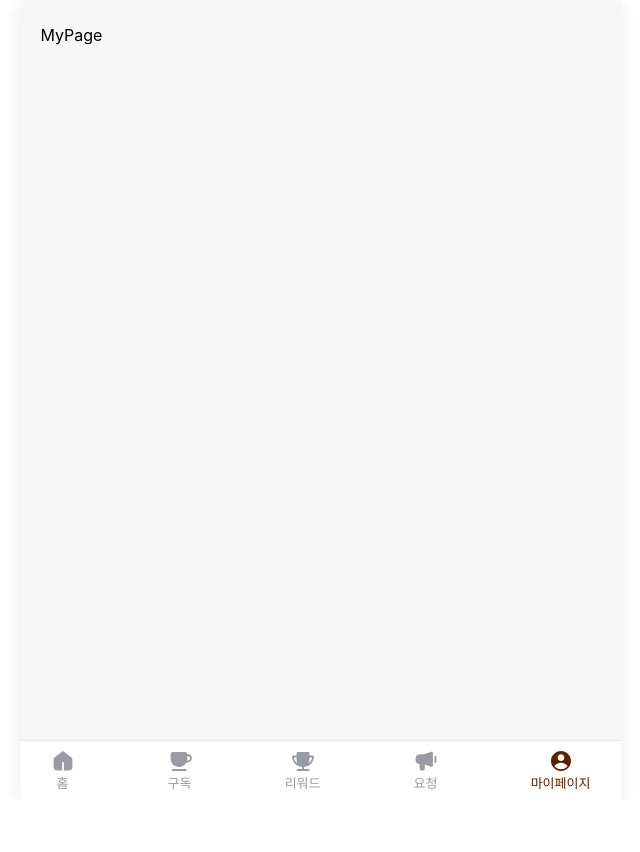
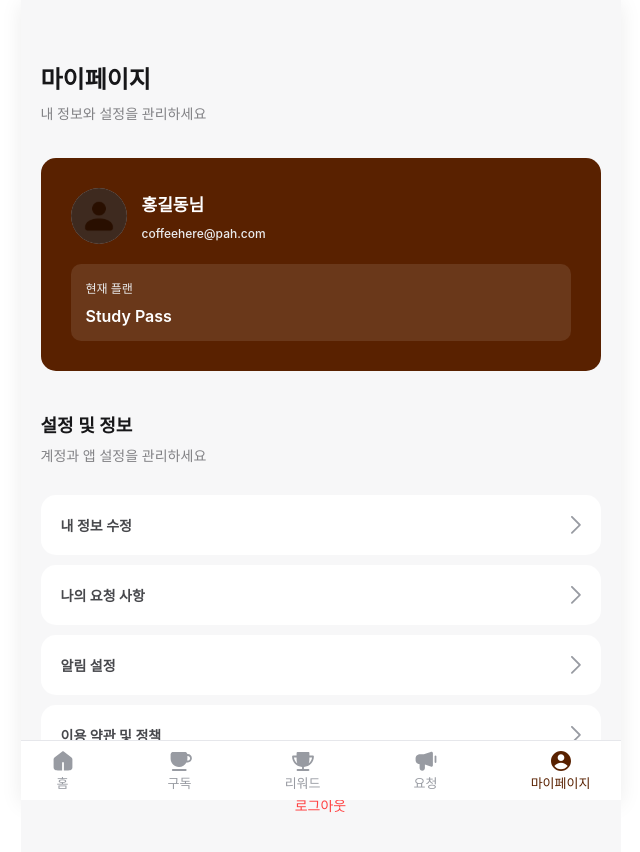
Before and after one commit to CoHe-CoffeeHere/CoHe_FE, a React (Vite) app: page /mypage in a window 1280 px wide. Shown: the top 852 px of the page, without its empty margins (312-952 px from the left). Before the commit the page ends 800 px from the top, so only its background shows below. Built offline with nearby package versions, Linux system fonts and the light colour scheme; a web font is replaced by a local one.

Commit message:
feat: myPage구현

```diff
--- /dev/null
+++ b/src/components/MyPageItem.tsx
@@ -0,0 +1,15 @@
+import myPageStyle from "../css/components/myPageItem.module.css";
+import arrowIcon from "../assets/pages/myPage/arrow-right.svg";
+
+type Props = {
+  text: string;
+};
+
+export default function MyPageItem({ text }: Props) {
+  return (
+    <div className={myPageStyle.items}>
+      <span>{text}</span>
+      <img src={arrowIcon} alt="arrow" />
+    </div>
+  );
+}
--- a/src/components/Requestcard.tsx
+++ b/src/components/Requestcard.tsx
@@ -5,7 +5,6 @@ import errorIcon from "../assets/pages/request/error.svg";
 import songIcon from "../assets/pages/request/song.svg";
 import arrowIcon from "../assets/pages/request/arrow-right.svg";
 import { Link } from "react-router-dom";
-import { useEffect, useState } from "react";
 
 type Props = {
   text1: string;
--- /dev/null
+++ b/src/css/components/myPageItem.module.css
@@ -0,0 +1,13 @@
+.items {
+  display: flex;
+  background-color: #ffffff;
+  align-items: center;
+  justify-content: space-between;
+  padding: 20px;
+  border-radius: 15px;
+}
+.items span {
+  font-size: 14px;
+  font-weight: 600;
+  color: #2e2f33e0;
+}
--- /dev/null
+++ b/src/css/pages/myPage.module.css
@@ -0,0 +1,94 @@
+/* 상단 텍스트 */
+.topTextDiv {
+  display: flex;
+  flex-direction: column;
+  gap: 8px;
+  margin-top: 35px;
+  margin-bottom: 35px;
+  position: relative;
+}
+.topName {
+  color: #171719;
+  font-size: 24px;
+  font-weight: 700;
+}
+.topComment {
+  color: #37383c9c;
+  font-size: 14px;
+  font-weight: 500;
+}
+
+/* 상단 텍스트 끝 */
+.profileCard {
+  display: flex;
+  flex-direction: column;
+  border-radius: 15px;
+  background-color: #592100;
+  padding: 30px;
+}
+.profileHeader {
+  display: flex;
+  align-items: center;
+}
+.profileInfo {
+  display: flex;
+  flex-direction: column;
+  gap: 10px;
+  margin-left: 15px;
+}
+.profileName {
+  font-size: 17px;
+  font-weight: 600;
+  color: #ffffff;
+}
+.profileEmail,
+.currentPass {
+  font-size: 12px;
+  font-weight: 500;
+  color: #eaebec;
+}
+.profilePass {
+  background-color: #ffffff1a;
+  border-radius: 10px;
+  padding: 15px;
+  display: flex;
+  flex-direction: column;
+  gap: 10px;
+  margin-top: 20px;
+}
+.passName {
+  font-size: 16px;
+  font-weight: 600;
+  color: #ffffff;
+}
+.textDiv {
+  display: flex;
+  flex-direction: column;
+  gap: 8px;
+  margin-top: 40px;
+}
+.title {
+  color: #171719;
+  font-size: 18px;
+  font-weight: 600;
+}
+.subTitle {
+  font-size: 14px;
+  font-weight: 500;
+  color: #37383c9c;
+}
+.settingAndInfo {
+  display: flex;
+  flex-direction: column;
+  gap: 10px;
+  margin-top: 30px;
+}
+.logOut {
+  font-size: 14px;
+  font-weight: 500;
+  color: #ff4242;
+  display: flex;
+  justify-content: center;
+  align-items: center;
+  margin-top: 30px;
+}
--- a/src/pages/MyPage.tsx
+++ b/src/pages/MyPage.tsx
@@ -1,3 +1,47 @@
+import myPageStyle from "../css/pages/myPage.module.css";
+import profileIcon from "../assets/pages/myPage/profile.svg";
+import MyPageItem from "../components/MyPageItem";
+
 export default function MyPage() {
-  return <div>MyPage</div>;
+  const logOut = () => {
+    console.log("로그아웃");
+  };
+  return (
+    <>
+      <div className={myPageStyle.topTextDiv}>
+        <span className={myPageStyle.topName}>마이페이지</span>
+        <span className={myPageStyle.topComment}>
+          내 정보와 설정을 관리하세요
+        </span>
+      </div>
+      <div className={myPageStyle.profileCard}>
+        <div className={myPageStyle.profileHeader}>
+          <img src={profileIcon} alt="profile" />
+          <div className={myPageStyle.profileInfo}>
+            <span className={myPageStyle.profileName}>홍길동님</span>
+            <span className={myPageStyle.profileEmail}>coffeehere@pah.com</span>
+          </div>
+        </div>
+        <div className={myPageStyle.profilePass}>
+          <span className={myPageStyle.currentPass}>현재 플랜</span>
+          <span className={myPageStyle.passName}>Study Pass</span>
+        </div>
+      </div>
+      <div className={myPageStyle.textDiv}>
+        <span className={myPageStyle.title}>설정 및 정보</span>
+        <span className={myPageStyle.subTitle}>
+          계정과 앱 설정을 관리하세요
+        </span>
+      </div>
+      <div className={myPageStyle.settingAndInfo}>
+        <MyPageItem text="내 정보 수정" />
+        <MyPageItem text="나의 요청 사항" />
+        <MyPageItem text="알림 설정" />
+        <MyPageItem text="이용 약관 및 정책" />
+      </div>
+      <div className={myPageStyle.logOut} onClick={logOut}>
+        로그아웃
+      </div>
+    </>
+  );
 }
```
Also changed, not shown: src/assets/pages/myPage/arrow-right.svg (added), src/assets/pages/myPage/profile.svg (added).
